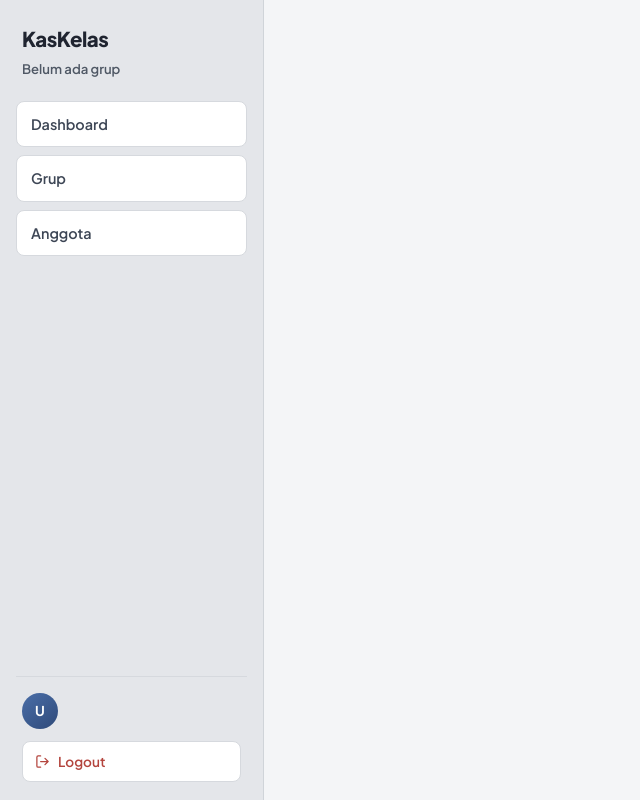
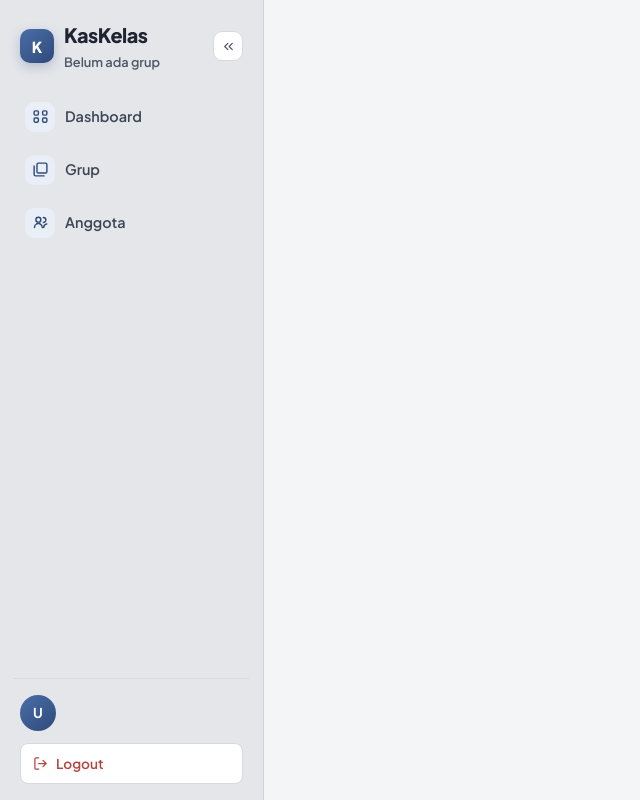
Before and after one commit to Kakiow/PBL, a PHP site: page /includes/header.php in a window 1280 px wide. Shown: the whole page, without its empty margins (0-640 px from the left). Run offline with PHP 8.4, Linux system fonts and the light colour scheme.

Commit message:
Update Navbar

```diff
--- /dev/null
+++ b/assets/css/nav.css
@@ -0,0 +1,149 @@
+/* ==========================================================================
+   KasKelas — item navigasi: label grup, ikon, badge, status aktif, mode rail
+   ========================================================================== */
+
+.sidebar-nav {
+  margin-top: 20px;
+}
+.nav-list {
+  display: flex;
+  flex-direction: column;
+  align-items: stretch;
+  gap: 5px;
+}
+.nav-group {
+  margin: 14px 8px 4px;
+  color: var(--sidebar-muted);
+  font-size: 0.68rem;
+  font-weight: 800;
+  letter-spacing: 0.1em;
+  text-transform: uppercase;
+}
+.nav-group:first-child {
+  margin-top: 0;
+}
+
+.nav-item {
+  position: relative;
+  display: flex;
+  align-items: center;
+  gap: 10px;
+  padding: 8px 10px;
+  border: 1px solid transparent;
+  border-radius: var(--r-sm);
+  color: var(--text-soft);
+  cursor: pointer;
+  font-size: 0.9rem;
+  font-weight: 600;
+  transition: background 0.18s ease, border-color 0.18s ease, color 0.18s ease, box-shadow 0.18s ease,
+    transform 0.18s ease;
+}
+.nav-item:hover {
+  border-color: var(--border-strong);
+  background: var(--surface);
+  color: var(--text);
+  transform: translateX(3px);
+}
+.nav-item:focus-visible {
+  outline: 2px solid var(--primary);
+  outline-offset: 2px;
+}
+.nav-label {
+  min-width: 0;
+  overflow: hidden;
+  text-overflow: ellipsis;
+  white-space: nowrap;
+}
+
+/* Ikon ------------------------------------------------------------------- */
+.nav-icon {
+  display: grid;
+  place-items: center;
+  flex: 0 0 auto;
+  width: 30px;
+  height: 30px;
+  border-radius: 9px;
+  background: var(--primary-soft);
+  color: var(--primary);
+  transition: background 0.2s ease, color 0.2s ease, transform 0.22s cubic-bezier(0.34, 1.56, 0.64, 1);
+}
+.nav-icon svg {
+  width: 17px;
+  height: 17px;
+}
+.nav-item:hover .nav-icon {
+  background: #dbe4f6;
+  transform: scale(1.06);
+}
+
+/* Chevron muncul saat hover ---------------------------------------------- */
+.nav-chevron {
+  flex: 0 0 auto;
+  width: 14px;
+  height: 14px;
+  margin-left: auto;
+  color: var(--primary);
+  opacity: 0;
+  transform: translateX(-4px);
+  transition: opacity 0.18s ease, transform 0.18s ease;
+}
+.nav-item:hover .nav-chevron {
+  opacity: 1;
+  transform: none;
+}
+
+/* Badge angka (dari database) -------------------------------------------- */
+.nav-badge {
+  display: inline-grid;
+  place-items: center;
+  flex: 0 0 auto;
+  min-width: 20px;
+  height: 20px;
+  margin-left: auto;
+  padding: 0 6px;
+  border-radius: 999px;
+  background: var(--danger);
+  color: #fff;
+  font-size: 0.72rem;
+  font-weight: 700;
+  font-variant-numeric: tabular-nums;
+  transition: transform 0.25s cubic-bezier(0.34, 1.56, 0.64, 1);
+}
+.nav-item:hover .nav-badge {
+  transform: scale(1.08);
+}
+.nav-badge + .nav-chevron {
+  margin-left: 4px;
+}
+
+/* Status aktif ----------------------------------------------------------- */
+.nav-item.is-active {
+  background: var(--surface);
+  border-color: transparent;
+  box-shadow: inset 3px 0 0 var(--primary), 0 8px 20px rgba(47, 74, 122, 0.11);
+  color: var(--primary);
+  font-weight: 700;
+}
+.nav-item.is-active .nav-label {
+  color: var(--primary);
+}
+.nav-item.is-active .nav-icon {
+  background: var(--primary);
+  color: #fff;
+  transform: none;
+}
+.nav-item.is-active:hover .nav-chevron {
+  opacity: 0.9;
+}
+
+@media (prefers-reduced-motion: reduce) {
+  .nav-item,
+  .nav-icon,
+  .nav-chevron,
+  .nav-badge {
+    transition: none !important;
+  }
+  .nav-item:hover {
+    transform: none;
+  }
+}
--- /dev/null
+++ b/assets/css/rail.css
@@ -0,0 +1,157 @@
+/* ==========================================================================
+   KasKelas — mode rail: sidebar dipadatkan jadi bar ikon (desktop lebar).
+   Digerakkan class `sidebar-rail` pada <body> (assets/js/sidebar.js).
+   ========================================================================== */
+
+@media (min-width: 1000px) {
+  /* Tombol toggle rail */
+  .rail-toggle {
+    display: inline-grid;
+    place-items: center;
+    flex: 0 0 auto;
+    width: 30px;
+    height: 30px;
+    padding: 0;
+    border: 1px solid var(--border-strong);
+    border-radius: 9px;
+    background: var(--surface);
+    color: var(--sidebar-muted);
+    cursor: pointer;
+    transition: background 0.18s ease, border-color 0.18s ease, color 0.18s ease;
+  }
+  .rail-toggle:hover {
+    border-color: var(--primary);
+    color: var(--primary);
+  }
+  .rail-toggle:focus-visible {
+    outline: 2px solid var(--primary);
+    outline-offset: 2px;
+  }
+  .rail-icon {
+    width: 15px;
+    height: 15px;
+  }
+  .rail-icon--col {
+    display: none;
+  }
+  body.sidebar-rail .rail-icon--val {
+    display: none;
+  }
+  body.sidebar-rail .rail-icon--col {
+    display: block;
+  }
+
+  /* Kerangka sidebar */
+  body.sidebar-rail .sidebar {
+    width: var(--rail-w);
+    padding: 18px 10px 14px;
+    overflow: visible;
+  }
+  body.sidebar-rail .sidebar-head {
+    flex-direction: column;
+    gap: 10px;
+    padding: 0;
+  }
+  body.sidebar-rail .brand {
+    justify-content: center;
+  }
+  body.sidebar-rail .brand-mark {
+    width: 30px;
+    height: 30px;
+    font-size: 0.9rem;
+  }
+  body.sidebar-rail .brand-text {
+    display: none;
+  }
+  body.sidebar-rail .app-main {
+    margin-left: var(--rail-w);
+  }
+  body.sidebar-rail .sidebar-foot {
+    padding: 12px 0 0;
+  }
+  body.sidebar-rail .user-card {
+    display: none;
+  }
+  body.sidebar-rail .logout-btn {
+    justify-content: center;
+    gap: 0;
+    padding: 9px;
+  }
+  body.sidebar-rail .logout-icon svg {
+    width: 17px;
+    height: 17px;
+  }
+
+  /* Item navigasi */
+  body.sidebar-rail .nav-group,
+  body.sidebar-rail .nav-label,
+  body.sidebar-rail .nav-chevron {
+    display: none;
+  }
+  body.sidebar-rail .nav-item {
+    justify-content: center;
+    height: 40px;
+    padding: 0;
+  }
+  body.sidebar-rail .nav-item:hover {
+    transform: scale(1.04);
+  }
+  body.sidebar-rail .nav-icon {
+    width: 32px;
+    height: 32px;
+  }
+  body.sidebar-rail .nav-item.is-active {
+    background: var(--primary-soft);
+    box-shadow: none;
+  }
+  body.sidebar-rail .nav-badge {
+    position: absolute;
+    top: -3px;
+    right: 4px;
+    min-width: 18px;
+    height: 18px;
+    padding: 0 5px;
+    font-size: 0.65rem;
+    margin: 0;
+  }
+
+  /* Tooltip dari data-label supaya ikon tetap terbaca saat rail */
+  body.sidebar-rail .nav-item::after,
+  body.sidebar-rail .logout-btn::after {
+    content: attr(data-label);
+    position: absolute;
+    left: calc(100% + 12px);
+    top: 50%;
+    padding: 6px 10px;
+    border-radius: 8px;
+    background: var(--text);
+    color: #fff;
+    font-size: 0.78rem;
+    font-weight: 600;
+    white-space: nowrap;
+    box-shadow: var(--shadow-md);
+    opacity: 0;
+    pointer-events: none;
+    transform: translateY(-50%) translateX(-6px);
+    transition: opacity 0.18s ease, transform 0.18s ease;
+    z-index: 60;
+  }
+  body.sidebar-rail .nav-item:hover::after,
+  body.sidebar-rail .nav-item:focus-visible::after,
+  body.sidebar-rail .logout-btn:hover::after,
+  body.sidebar-rail .logout-btn:focus-visible::after {
+    opacity: 1;
+    transform: translateY(-50%) translateX(0);
+  }
+}
+
+@media (prefers-reduced-motion: reduce) {
+  .rail-toggle,
+  body.sidebar-rail .nav-item,
+  body.sidebar-rail .nav-item::after {
+    transition: none !important;
+  }
+  body.sidebar-rail .nav-item:hover {
+    transform: none;
+  }
+}
--- a/assets/css/sidebar.css
+++ b/assets/css/sidebar.css
@@ -1,6 +1,11 @@
 /* ==========================================================================
-   KasKelas — kerangka aplikasi: sidebar kiri, topbar mobile, area konten
+   KasKelas — kerangka aplikasi: sidebar kiri, toggle rail, topbar, konten
    ========================================================================== */
+
+:root {
+  --sidebar-w: 264px;
+  --rail-w: 76px;
+}
 
 .app-shell {
   min-height: 100vh;
@@ -15,77 +20,63 @@
   z-index: 50;
   display: flex;
   flex-direction: column;
-  width: 264px;
-  padding: 24px 16px 18px;
+  width: var(--sidebar-w);
+  padding: 20px 14px 16px;
   background: var(--sidebar);
   border-right: 1px solid var(--sidebar-border);
   overflow-y: auto;
 }
 
 .sidebar-head {
+  display: flex;
+  align-items: center;
+  justify-content: space-between;
+  gap: 10px;
   padding: 0 6px;
 }
 .brand {
-  display: block;
+  display: flex;
+  align-items: center;
+  gap: 10px;
+  min-width: 0;
 }
 .brand:hover {
   text-decoration: none;
 }
+.brand-mark {
+  display: grid;
+  place-items: center;
+  flex: 0 0 auto;
+  width: 34px;
+  height: 34px;
+  border-radius: 10px;
+  background: linear-gradient(140deg, #4a6ea8, var(--primary));
+  color: #fff;
+  font-size: 0.95rem;
+  font-weight: 800;
+  box-shadow: 0 4px 12px rgba(47, 74, 122, 0.26);
+}
+.brand-text {
+  display: flex;
+  flex-direction: column;
+  min-width: 0;
+}
 .brand-name {
   display: block;
   color: var(--text);
-  font-size: 1.28rem;
+  font-size: 1.24rem;
   font-weight: 800;
   letter-spacing: -0.025em;
 }
 .brand-role {
   display: block;
-  margin-top: 3px;
+  margin-top: 2px;
   color: var(--sidebar-muted);
-  font-size: 0.82rem;
+  font-size: 0.8rem;
   font-weight: 600;
 }
 
-.sidebar-nav {
-  margin-top: 22px;
-}
-.nav-list {
-  display: flex;
-  flex-direction: column;
-  gap: 8px;
-  margin: 0;
-  padding: 0;
-  list-style: none;
-}
-.nav-item {
-  display: block;
-  padding: 11px 14px;
-  border: 1px solid var(--border-strong);
-  border-radius: var(--r-sm);
-  background: var(--surface);
-  color: var(--text-soft);
-  font-size: 0.9rem;
-  font-weight: 600;
-  transition: background 0.18s ease, border-color 0.18s ease, color 0.18s ease, transform 0.18s ease;
-}
-.nav-item:hover {
-  border-color: var(--border-strong);
-  background: #f7f8fa;
-  color: var(--text);
-  text-decoration: none;
-  transform: translateX(2px);
-}
-.nav-item.is-active {
-  border-color: #b9cde6;
-  background: #dfe8f5;
-  color: var(--primary);
-  font-weight: 700;
-}
-.nav-item:focus-visible {
-  outline: 2px solid var(--primary);
-  outline-offset: 2px;
-}
-
+/* Kotak pengguna --------------------------------------------------------- */
 .sidebar-foot {
   display: flex;
   flex-direction: column;
@@ -144,16 +135,21 @@
   color: var(--danger);
   font-size: 0.85rem;
   font-weight: 600;
-  transition: background 0.18s ease, border-color 0.18s ease;
-}
-.logout-btn svg {
-  width: 15px;
-  height: 15px;
+  transition: background 0.18s ease, border-color 0.18s ease, transform 0.18s ease;
 }
 .logout-btn:hover {
   border-color: #efd4d2;
   background: var(--danger-soft);
   text-decoration: none;
+}
+.logout-icon {
+  display: grid;
+  place-items: center;
+  flex: 0 0 auto;
+}
+.logout-icon svg {
+  width: 15px;
+  height: 15px;
 }
 
 /* Area utama ------------------------------------------------------------- */
@@ -161,7 +157,7 @@
   display: flex;
   flex-direction: column;
   min-height: 100vh;
-  margin-left: 264px;
+  margin-left: var(--sidebar-w);
 }
 .topbar {
   display: none;
@@ -187,7 +183,7 @@
   padding: 34px 40px 20px;
 }
 
-/* Tombol menu mobile ----------------------------------------------------- */
+/* Toggle drawer mobile --------------------------------------------------- */
 .nav-toggle {
   display: none;
   place-items: center;
@@ -265,6 +261,9 @@
   .nav-toggle {
     display: inline-grid;
   }
+  .rail-toggle {
+    display: none;
+  }
   .sidebar {
     z-index: 55;
     box-shadow: var(--shadow-md);
@@ -281,13 +280,9 @@
 
 @media (prefers-reduced-motion: reduce) {
   .sidebar,
-  .nav-item,
   .logout-btn,
   .nav-toggle,
   .nav-toggle-box span {
     transition: none !important;
   }
-  .nav-item:hover {
-    transform: none;
-  }
 }
--- a/includes/footer.php
+++ b/includes/footer.php
@@ -5,6 +5,7 @@
         </div>
     </div>
     <?php $page_js = $page_js ?? []; ?>
+    <script src="<?php echo $base; ?>assets/js/sidebar.js"></script>
     <script src="<?php echo $base; ?>assets/js/script.js"></script>
     <?php foreach ($page_js as $js): ?>
     <script src="<?php echo $base . 'assets/js/' . e($js); ?>"></script>
--- a/includes/header.php
+++ b/includes/header.php
@@ -36,6 +36,22 @@ $slug_aktif = count($segmen) > 1 ? $segmen[0] : '';
 
 $menu = menu_nav($base, $peran_aktif, (bool) $grup);
 
+// Angka hidup di sidebar: hanya yang punya aksi, bukan sekadar counter.
+$badge_nav = [];
+if ($grup && $peran_aktif) {
+    if (in_array($peran_aktif, ['Admin', 'Bendahara'], true)) {
+        $stmt = $pdo->prepare("SELECT COUNT(*) FROM pembayaran p JOIN anggota_kewajiban ak ON ak.id = p.id_anggota_kewajiban JOIN kewajiban_pembayaran k ON k.id = ak.id_kewajiban WHERE k.id_grup = ? AND p.status = 'Menunggu'");
+        $stmt->execute([$grup['id']]);
+        $badge_nav['pembayaran'] = (int) $stmt->fetchColumn();
+    }
+
+    if (isset($_SESSION['user']['id'])) {
+        $stmt = $pdo->prepare("SELECT COUNT(*) FROM anggota_kewajiban ak JOIN kewajiban_pembayaran k ON k.id = ak.id_kewajiban WHERE ak.id_pengguna = ? AND k.id_grup = ? AND ak.status IN ('Belum_Bayar','Ditolak')");
+        $stmt->execute([$_SESSION['user']['id'], $grup['id']]);
+        $badge_nav['kewajiban'] = (int) $stmt->fetchColumn();
+    }
+}
+
 $nama_user = trim((string) ($_SESSION['user']['nama'] ?? ''));
 $email_user = trim((string) ($_SESSION['user']['email'] ?? ''));
 $inisial = $nama_user !== ''
@@ -58,6 +74,8 @@ $label_peran = label_peran($peran_aktif);
     <link rel="stylesheet" href="<?php echo $base; ?>assets/css/style.css">
     <link rel="stylesheet" href="<?php echo $base; ?>assets/css/layout.css">
     <link rel="stylesheet" href="<?php echo $base; ?>assets/css/sidebar.css">
+    <link rel="stylesheet" href="<?php echo $base; ?>assets/css/nav.css">
+    <link rel="stylesheet" href="<?php echo $base; ?>assets/css/rail.css">
     <link rel="stylesheet" href="<?php echo $base; ?>assets/css/inputs.css">
     <link rel="stylesheet" href="<?php echo $base; ?>assets/css/form.css">
     <link rel="stylesheet" href="<?php echo $base; ?>assets/css/print.css">
@@ -69,41 +87,7 @@ $label_peran = label_peran($peran_aktif);
 <body>
     <div class="app-shell">
         <div class="sidebar-backdrop" id="sidebar-backdrop" hidden></div>
-        <aside class="sidebar" id="sidebar">
-            <div class="sidebar-head">
-                <a class="brand" href="<?php echo $base; ?>index.php">
-                    <span class="brand-name">KasKelas</span>
-                    <span class="brand-role"><?php echo e($label_peran); ?></span>
-                </a>
-            </div>
-            <nav class="sidebar-nav" aria-label="Navigasi utama">
-                <ul class="nav-list">
-                    <?php foreach ($menu as $item): $aktif = $item['slug'] === $slug_aktif; ?>
-                    <li>
-                        <a class="nav-item<?php echo $aktif ? ' is-active' : ''; ?>" href="<?php echo $item['href']; ?>"
-                            <?php echo $aktif ? 'aria-current="page"' : ''; ?>><?php echo e($item['label']); ?></a>
-                    </li>
-                    <?php endforeach; ?>
-                </ul>
-            </nav>
-            <div class="sidebar-foot">
-                <div class="user-card">
-                    <span class="avatar" aria-hidden="true"><?php echo e($inisial); ?></span>
-                    <span class="user-meta">
-                        <span class="user-name"><?php echo e($nama_user); ?></span>
-                        <span class="user-email"><?php echo e($email_user); ?></span>
-                    </span>
-                </div>
-                <a class="logout-btn" href="<?php echo $base; ?>auth/logout.php">
-                    <svg viewBox="0 0 24 24" fill="none" stroke="currentColor" stroke-width="2" stroke-linecap="round"
-                        stroke-linejoin="round" aria-hidden="true">
-                        <path d="M9 21H5a2 2 0 0 1-2-2V5a2 2 0 0 1 2-2h4" />
-                        <path d="M16 17l5-5-5-5M21 12H9" />
-                    </svg>
-                    Logout
-                </a>
-            </div>
-        </aside>
+<?php include __DIR__ . '/sidebar.php'; ?>
         <div class="app-main">
             <header class="topbar">
                 <button type="button" class="nav-toggle" id="nav-toggle-btn" aria-label="Buka menu navigasi"
--- /dev/null
+++ b/includes/sidebar.php
@@ -0,0 +1,93 @@
+<?php
+// Partial sidebar: merender <aside class="sidebar">.
+// Disediakan oleh includes/header.php:
+//   $base, $menu, $slug_aktif, $badge_nav, $label_peran, $ada_grup,
+//   $nama_user, $email_user, $inisial.
+
+$ikon_nav = [
+    '' => '<rect x="3" y="4" width="6" height="6" rx="1.5"/><rect x="15" y="4" width="6" height="6" rx="1.5"/><rect x="3" y="14" width="6" height="6" rx="1.5"/><rect x="15" y="14" width="6" height="6" rx="1.5"/>',
+    'grup' => '<rect x="7" y="3" width="14" height="14" rx="2"/><path d="M17 21H5a2 2 0 0 1-2-2V7"/>',
+    'anggota' => '<circle cx="9" cy="8" r="3.5"/><path d="M3.5 19a5.5 5.5 0 0 1 11 0"/><path d="M16 5a3.5 3.5 0 0 1 0 7"/><path d="M16.5 19a5.5 5.5 0 0 1 4.5-5"/>',
+    'kewajiban' => '<path d="M4 4h16v16l-3-2-2 2-3-2-3 2-2-2-3 2z"/><path d="M8 9h8M8 13h5"/>',
+    'pembayaran' => '<path d="M20 6L9 17l-5-5"/>',
+    'transaksi' => '<path d="M7 8h10l-3-3"/><path d="M17 16H7l3 3"/>',
+    'laporan' => '<path d="M4 19V9M10 19V5M16 19v-7M22 19H2"/>',
+];
+
+$nav_navigasi = array_slice($menu, 0, 3);
+$nav_kas = array_slice($menu, 3);
+
+$tulis_item = function (array $item) use ($ikon_nav, $badge_nav, $base, $slug_aktif) {
+    $aktif = $item['slug'] === $slug_aktif;
+    $ikon = $ikon_nav[$item['slug']] ?? '<circle cx="12" cy="12" r="3"/>';
+    $badge = (int) ($badge_nav[$item['slug']] ?? 0);
+    $label = e($item['label']);
+    ?>
+                    <a class="nav-item<?php echo $aktif ? ' is-active' : ''; ?>" href="<?php echo $item['href']; ?>"
+                        data-label="<?php echo $label; ?>" aria-label="<?php echo $label; ?>"
+                        <?php echo $aktif ? 'aria-current="page"' : ''; ?>>
+                        <span class="nav-icon" aria-hidden="true">
+                            <svg viewBox="0 0 24 24" fill="none" stroke="currentColor" stroke-width="2"
+                                stroke-linecap="round" stroke-linejoin="round"><?php echo $ikon; ?></svg>
+                        </span>
+                        <span class="nav-label"><?php echo $label; ?></span>
+                        <?php if ($badge > 0): ?><span class="nav-badge"><?php echo $badge; ?></span><?php endif; ?>
+                        <svg class="nav-chevron" viewBox="0 0 24 24" fill="none" stroke="currentColor" stroke-width="2"
+                            stroke-linecap="round" stroke-linejoin="round" aria-hidden="true">
+                            <path d="M9 5l7 7-7 7" />
+                        </svg>
+                    </a>
+    <?php
+};
+?>
+<aside class="sidebar" id="sidebar">
+    <div class="sidebar-head">
+        <a class="brand" href="<?php echo $base; ?>index.php">
+            <span class="brand-mark" aria-hidden="true">K</span>
+            <span class="brand-text">
+                <span class="brand-name">KasKelas</span>
+                <span class="brand-role"><?php echo e($label_peran); ?></span>
+            </span>
+        </a>
+        <button type="button" class="rail-toggle" id="rail-toggle" aria-label="Ciutkan menu navigasi"
+            aria-controls="sidebar" aria-pressed="false">
+            <svg class="rail-icon rail-icon--val" viewBox="0 0 24 24" fill="none" stroke="currentColor"
+                stroke-width="2" stroke-linecap="round" stroke-linejoin="round" aria-hidden="true">
+                <path d="M11 17l-5-5 5-5" /><path d="M18 17l-5-5 5-5" />
+            </svg>
+            <svg class="rail-icon rail-icon--col" viewBox="0 0 24 24" fill="none" stroke="currentColor"
+                stroke-width="2" stroke-linecap="round" stroke-linejoin="round" aria-hidden="true">
+                <path d="M13 7l5 5-5 5" /><path d="M6 7l5 5-5 5" />
+            </svg>
+        </button>
+    </div>
+    <nav class="sidebar-nav" id="sidebar-nav" aria-label="Navigasi utama">
+        <div class="nav-list">
+            <?php if ($nav_kas): ?><span class="nav-group">Menu</span><?php endif; ?>
+            <?php foreach ($nav_navigasi as $item) { $tulis_item($item); } ?>
+            <?php if ($nav_kas): ?>
+            <span class="nav-group">Kas</span>
+            <?php foreach ($nav_kas as $item) { $tulis_item($item); } ?>
+            <?php endif; ?>
+        </div>
+    </nav>
+    <div class="sidebar-foot">
+        <div class="user-card">
+            <span class="avatar" aria-hidden="true"><?php echo e($inisial); ?></span>
+            <span class="user-meta">
+                <span class="user-name"><?php echo e($nama_user); ?></span>
+                <span class="user-email"><?php echo e($email_user); ?></span>
+            </span>
+        </div>
+        <a class="logout-btn" href="<?php echo $base; ?>auth/logout.php" data-label="Logout" aria-label="Logout">
+            <span class="logout-icon" aria-hidden="true">
+                <svg viewBox="0 0 24 24" fill="none" stroke="currentColor" stroke-width="2" stroke-linecap="round"
+                    stroke-linejoin="round">
+                    <path d="M9 21H5a2 2 0 0 1-2-2V5a2 2 0 0 1 2-2h4" />
+                    <path d="M16 17l5-5-5-5M21 12H9" />
+                </svg>
+            </span>
+            <span class="nav-label">Logout</span>
+        </a>
+    </div>
+</aside>
```
Also changed, not shown: assets/js/script.js (+0 -40 lines), assets/js/sidebar.js (added, +75 -0 lines).
